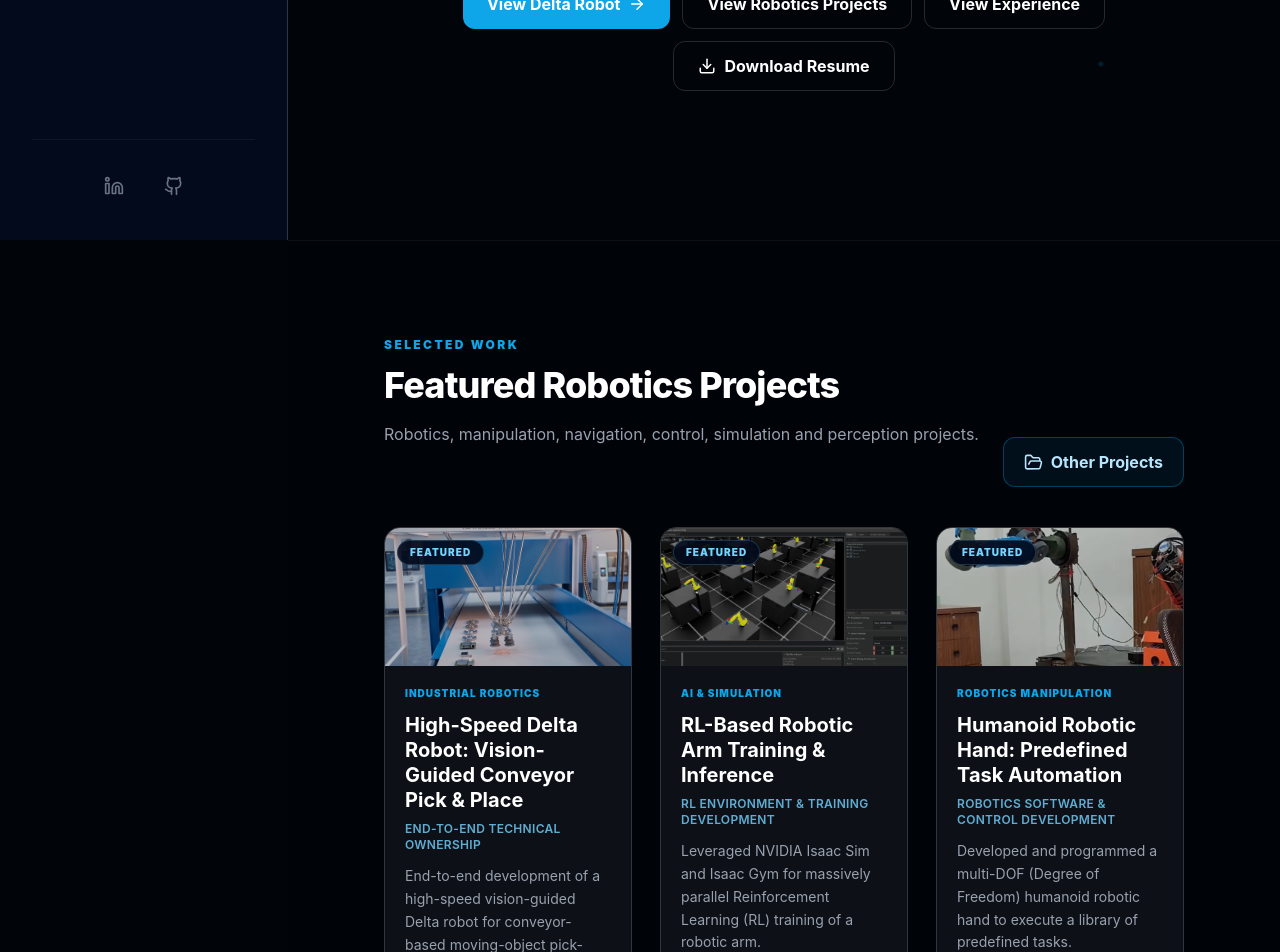
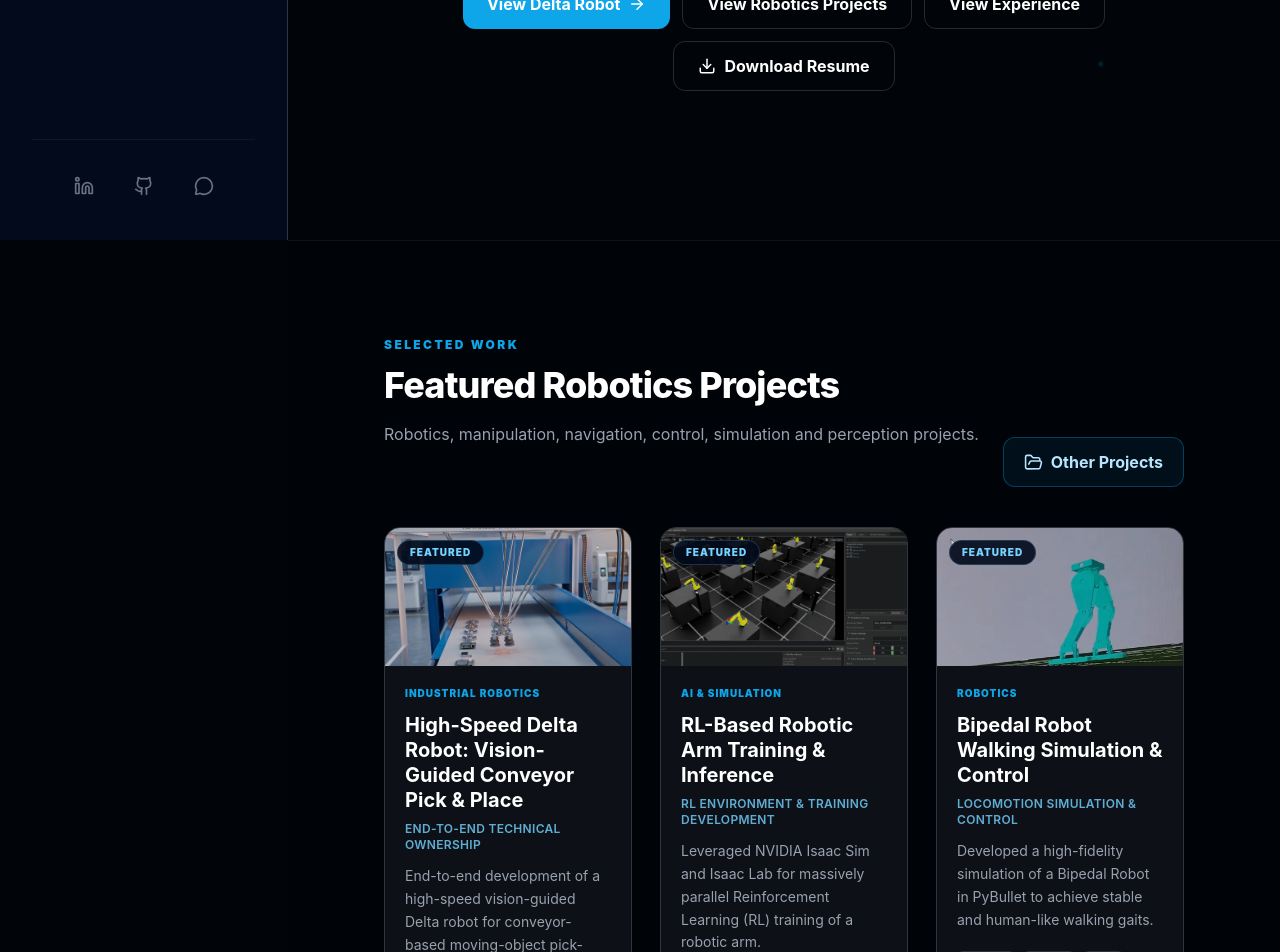
Before and after one commit to sahnisatyendra022-cloud/portfolio-page, a React (Vite) app: page /#home in a window 1280 px wide. Shown: the part 560-1512 px from the top of the page. Built offline with nearby package versions, Linux system fonts and the light colour scheme; the HTML template or start-up script is replaced by a standard one.

Commit message:
Add WhatsApp contact link

```diff
--- a/src/App.jsx
+++ b/src/App.jsx
@@ -1,5 +1,5 @@
 import React, { useMemo } from 'react';
-import { ArrowLeft, ArrowRight, ChevronRight, Download, FolderOpen, Github, Mail } from 'lucide-react';
+import { ArrowLeft, ArrowRight, ChevronRight, Download, FolderOpen, Github, Mail, MessageCircle } from 'lucide-react';
 import { PORTFOLIO_DATA } from './data/portfolioData';
 import Sidebar from './components/Sidebar';
 import ProjectCard from './components/ProjectCard';
@@ -7,7 +7,7 @@ import ProjectModal from './components/ProjectModal';
 import useHashNavigation from './hooks/useHashNavigation';
 import resumePdf from './assets/documents/Satyendra_resume.pdf';
 
-const FEATURED_PROJECT_IDS = [25, 1, 23, 22, 21, 20, 19, 18, 17, 24, 16, 15, 14];
+const FEATURED_PROJECT_IDS = [25, 1, 18, 17, 24, 16, 15, 14, 23, 22, 21, 20, 19 ];
 
 function SectionHeading({ eyebrow, children, description }) {
   return (
@@ -232,6 +232,15 @@ export default function App() {
             >
               <Github size={19} aria-hidden="true" /> GitHub
             </a>
+            <a
+              href={PORTFOLIO_DATA.profile.socials.whatsapp}
+              target="_blank"
+              rel="noopener noreferrer"
+              aria-label="Connect with Satyendra Sahni on WhatsApp"
+              className="inline-flex min-h-12 items-center justify-center gap-2 rounded-xl border border-green-400/30 px-8 py-3 font-bold text-green-300 hover:bg-green-400/10"
+            >
+              <MessageCircle size={19} aria-hidden="true" /> WhatsApp
+            </a>
           </div>
         </section>
       </main>
--- a/src/components/Sidebar.jsx
+++ b/src/components/Sidebar.jsx
@@ -10,6 +10,7 @@ import {
   Menu,
   Rocket,
   User,
+  MessageCircle,
   X,
 } from 'lucide-react';
 import { PORTFOLIO_DATA } from '../data/portfolioData';
@@ -55,6 +56,7 @@ export default function Sidebar({ activeSection, onNavigate }) {
   const [menuOpen, setMenuOpen] = useState(false);
   const githubUrl = PORTFOLIO_DATA.profile.socials.github;
   const linkedinUrl = PORTFOLIO_DATA.profile.socials.linkedin;
+  const whatsappUrl = PORTFOLIO_DATA.profile.socials.whatsapp;
 
   const handleNavigate = (sectionId) => {
     setMenuOpen(false);
@@ -118,6 +120,17 @@ export default function Sidebar({ activeSection, onNavigate }) {
                 <Github size={20} aria-hidden="true" />
               </a>
             )}
+            {whatsappUrl && (
+              <a
+                href={whatsappUrl}
+                target="_blank"
+                rel="noopener noreferrer"
+                aria-label="Connect with Satyendra Sahni on WhatsApp"
+                className="grid min-h-11 min-w-11 place-items-center rounded-lg text-gray-400 hover:bg-white/5 hover:text-green-400"
+              >
+                <MessageCircle size={20} aria-hidden="true" />
+              </a>
+            )}
           </div>
         </div>
       )}
@@ -166,6 +179,17 @@ export default function Sidebar({ activeSection, onNavigate }) {
               <Github size={20} aria-hidden="true" />
             </a>
           )}
+          {whatsappUrl && (
+            <a
+              href={whatsappUrl}
+              target="_blank"
+              rel="noopener noreferrer"
+              aria-label="Connect with Satyendra Sahni on WhatsApp"
+              className="grid min-h-11 min-w-11 place-items-center text-gray-500 hover:text-green-400"
+            >
+              <MessageCircle size={20} aria-hidden="true" />
+            </a>
+          )}
         </div>
       </aside>
     </>
--- a/src/data/portfolioData.js
+++ b/src/data/portfolioData.js
@@ -90,7 +90,8 @@ export const PORTFOLIO_DATA = {
     ],
     socials: {
       linkedin: "https://www.linkedin.com/in/satyendra-sahni-54b8a31b1/",
-      github: "https://github.com/sahnisatyendra022-cloud"
+      github: "https://github.com/sahnisatyendra022-cloud",
+      whatsapp: "https://wa.me/916392591438"
     }
   },
   skills: [
@@ -262,7 +263,7 @@ export const PORTFOLIO_DATA = {
           url: "https://www.youtube.com/embed/rc3EDOIQOiY",
           title: "Massively Parallel Training",
           type: "Reinforcement Learning",
-          desc: "Training multiple robotic arm agents simultaneously using NVIDIA Isaac Gym to accelerate policy convergence."
+          desc: "Training multiple robotic arm agents simultaneously using NVIDIA Isaac Lab to accelerate policy convergence."
         },
         {
           url: "https://www.youtube.com/embed/KXtaNST_glo",
@@ -271,14 +272,14 @@ export const PORTFOLIO_DATA = {
         }
       ],
       detailedDesc: [
-        "Leveraged NVIDIA Isaac Sim and Isaac Gym for massively parallel Reinforcement Learning (RL) training of a robotic arm.",
+        "Leveraged NVIDIA Isaac Sim and Isaac Lab for massively parallel Reinforcement Learning (RL) training of a robotic arm.",
         "Implemented the Proximal Policy Optimization (PPO) algorithm to train the agent for complex manipulation tasks like reaching and precise object grasping.",
         "Configured a high-dimensional observation space including joint positions, velocities, and end-effector distance to the target.",
         "Performed Model Inference Testing by deploying the trained .pt/.onnx weights back into the simulation to validate success rates and behavior robustness.",
         "Utilized the Isaac Sim-to-ROS 2 bridge to test the trained policy's compatibility with standard robotics communication protocols.",
         "Contribution: Designed the reward function logic, managed the training environment setup, and optimized hyperparameters for faster convergence."
       ],
-      techStack: ["NVIDIA Isaac Sim", "Isaac Gym", "PyTorch", "Reinforcement Learning (PPO)", "Python", "ROS 2"]
+      techStack: ["NVIDIA Isaac Sim", "Isaac Lab", "PyTorch", "Reinforcement Learning (PPO)", "Python", "ROS 2"]
     },
 
 
```
